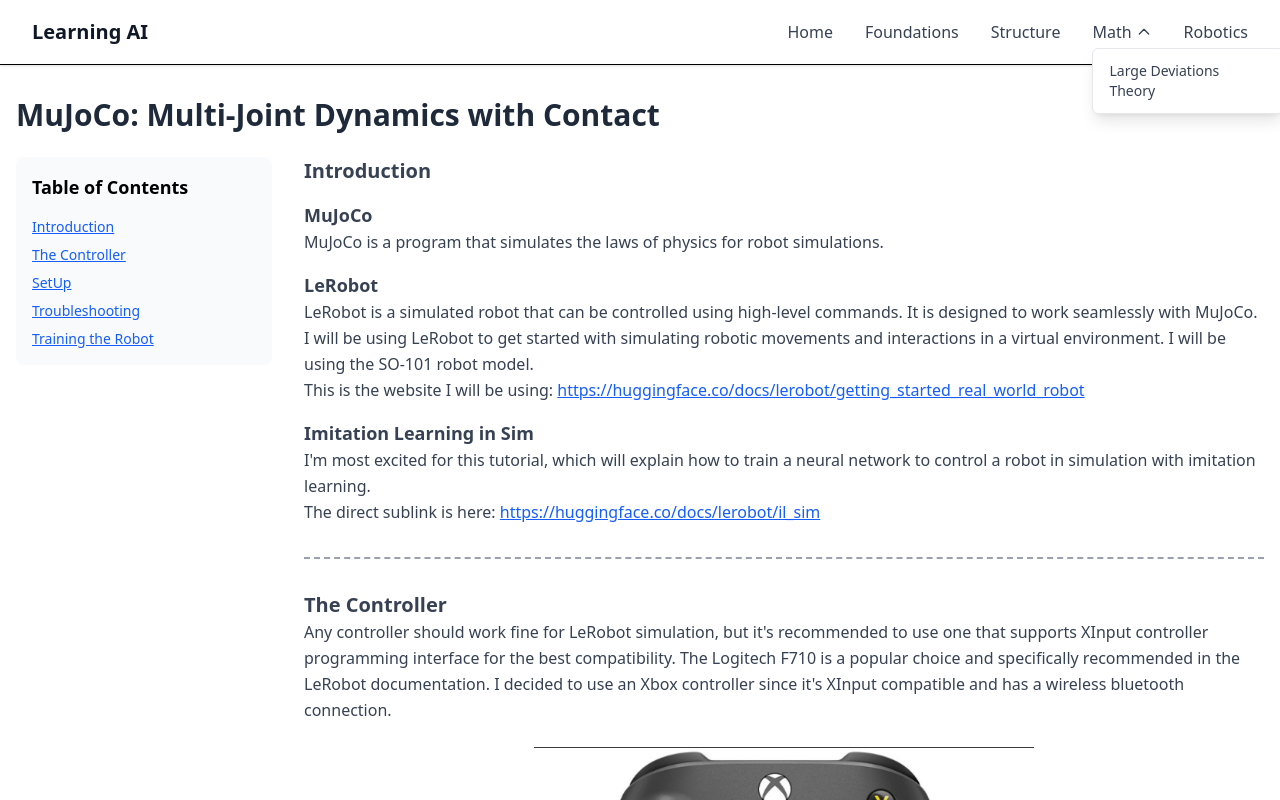
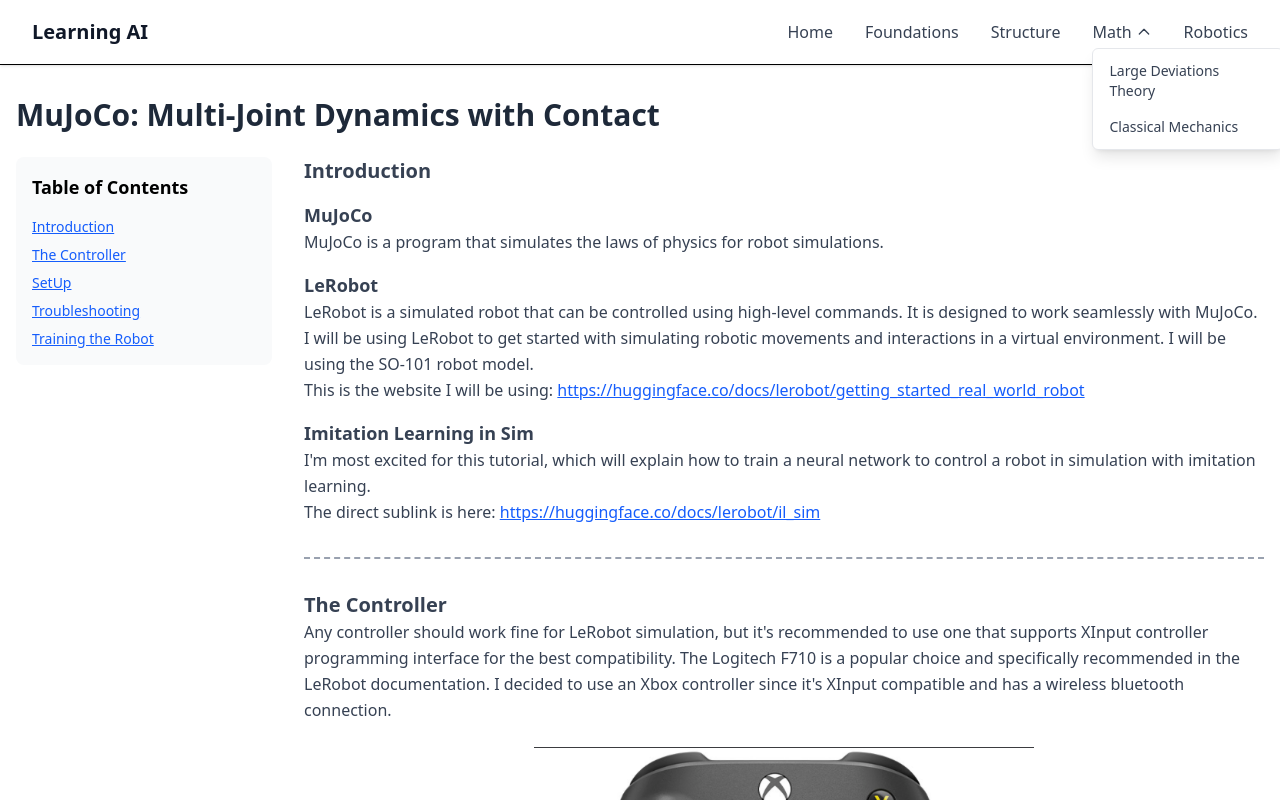
Before and after one commit to WilliamGiammona/learning-ai, a Next.js app: page /robotics in a window 1280 px wide. Both pictures are taken after a click on the button "Math". Shown: the top 800 px of the page. Built offline with nearby package versions, Linux system fonts and the light colour scheme.

Commit message:
added cm link

```diff
--- a/app/components/NavBar.tsx
+++ b/app/components/NavBar.tsx
@@ -94,6 +94,13 @@ export default function Navbar() {
                   >
                     Large Deviations Theory
                   </Link>
+                  <Link
+                    href="/math/classical-mechanics"
+                    className="block px-4 py-2 text-sm text-gray-700 hover:bg-gray-50 hover:text-blue-600 cursor-pointer"
+                    onClick={() => setIsMathDropdownOpen(false)}
+                  >
+                    Classical Mechanics
+                  </Link>
                 </div>
               )}
             </div>
@@ -165,6 +172,13 @@ export default function Navbar() {
               Large Deviations Theory
             </Link>
             <Link
+              href="/math/classical-mechanics"
+              className="block px-3 py-2 rounded-md text-base font-medium text-gray-700 hover:text-gray-900 hover:bg-gray-50 ml-4"
+              onClick={() => setIsMobileMenuOpen(false)}
+            >
+              Classical Mechanics
+            </Link>
+            <Link
               href="/robotics"
               className="block px-3 py-2 rounded-md text-base font-medium text-gray-700 hover:text-gray-900 hover:bg-gray-50"
               onClick={() => setIsMobileMenuOpen(false)}
```
